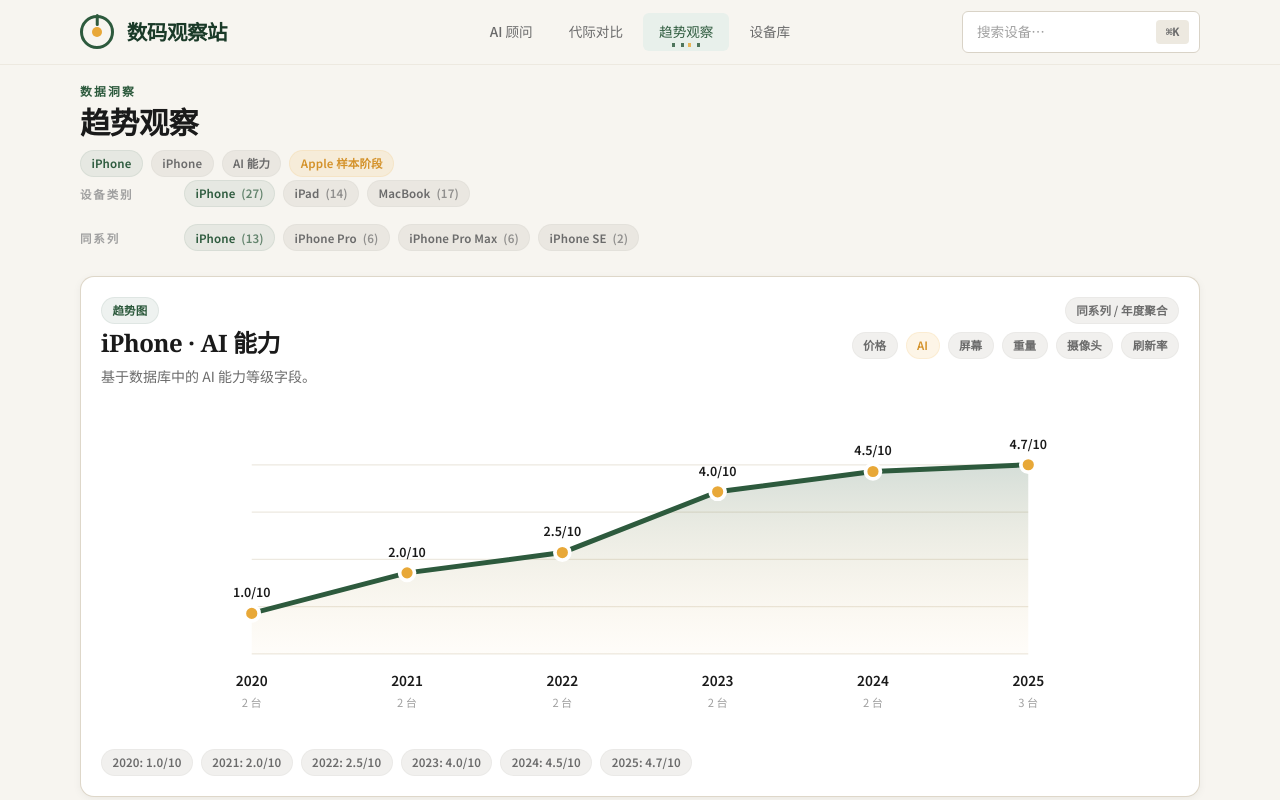
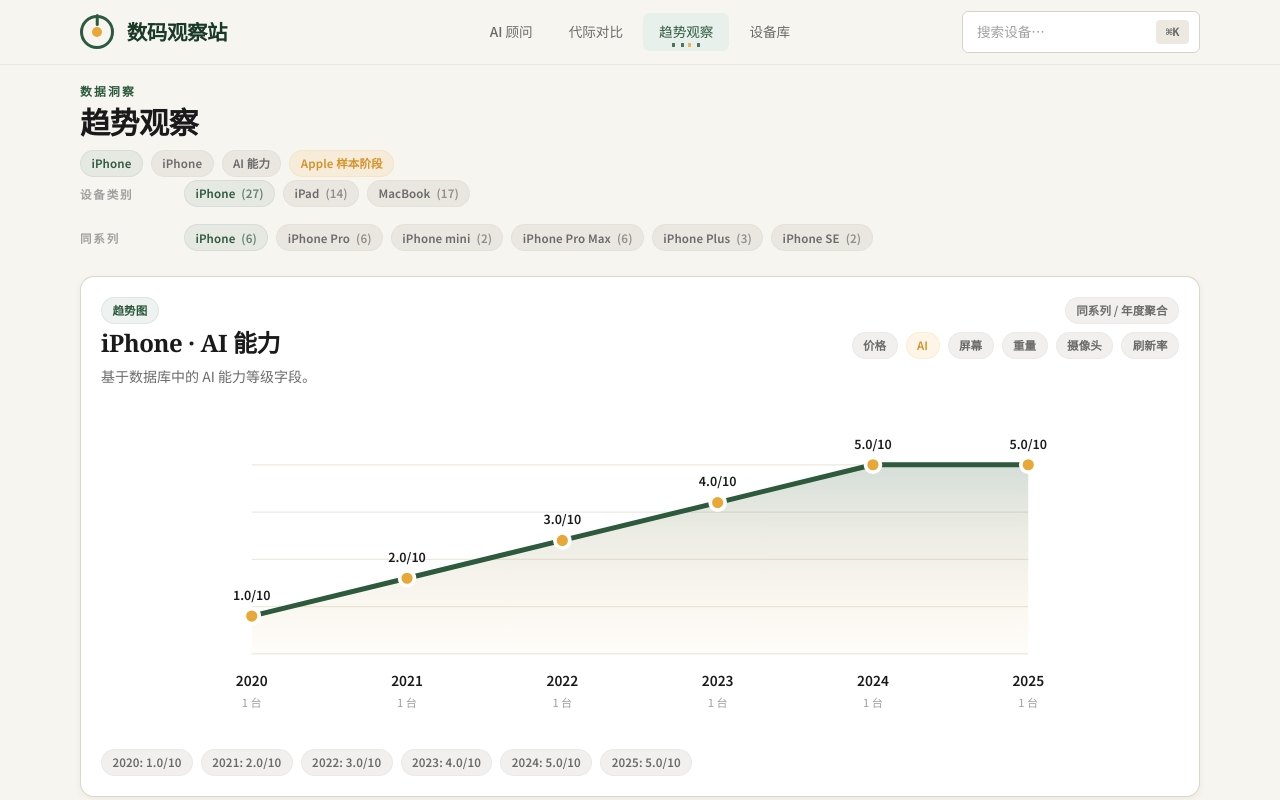
Before and after one commit to LighthouseXy/ai-device-evolution, a Next.js app: page /trends in a window 1280 px wide. Shown: the top 800 px of the page. Built offline with nearby package versions, Linux system fonts and the light colour scheme.

Commit message:
refactor: use precise device comparison groups

```diff
--- a/scripts/validate-device-taxonomy.mjs
+++ b/scripts/validate-device-taxonomy.mjs
@@ -3,11 +3,12 @@
 
 const { devices } = JSON.parse(fs.readFileSync("src/data/apple-devices-db.json", "utf8"));
 const expectedGroups = new Map([
-  ["laptop|MacBook Air|13-inch", ["macbook-air-13-m1-2020", "macbook-air-13-m2-2022", "macbook-air-13-m3-2024", "macbook-air-13-m4-2025", "macbook-air-13-m5-2026"]],
-  ["laptop|MacBook Air|15-inch", ["macbook-air-15-m3-2024", "macbook-air-15-m4-2025", "macbook-air-15-m5-2026"]],
-  ["laptop|MacBook Pro|13-inch", ["macbook-pro-13-m1-2020", "macbook-pro-13-m2-2022"]],
-  ["laptop|MacBook Pro|14-inch", ["macbook-pro-14-m4-2024", "macbook-pro-14-m4-pro-2024", "macbook-pro-14-m5-2025", "macbook-pro-14-m5-pro-2026"]],
-  ["laptop|MacBook Pro|16-inch", ["macbook-pro-16-m2-2023", "macbook-pro-16-m4-2024", "macbook-pro-16-m5-2026"]],
+  ["laptop|MacBook Air|13-inch|base", ["macbook-air-13-m1-2020", "macbook-air-13-m2-2022", "macbook-air-13-m3-2024", "macbook-air-13-m4-2025", "macbook-air-13-m5-2026"]],
+  ["laptop|MacBook Air|15-inch|base", ["macbook-air-15-m3-2024", "macbook-air-15-m4-2025", "macbook-air-15-m5-2026"]],
+  ["laptop|MacBook Pro|13-inch|base", ["macbook-pro-13-m1-2020", "macbook-pro-13-m2-2022"]],
+  ["laptop|MacBook Pro|14-inch|base", ["macbook-pro-14-m4-2024", "macbook-pro-14-m5-2025"]],
+  ["laptop|MacBook Pro|14-inch|pro-max", ["macbook-pro-14-m4-pro-2024", "macbook-pro-14-m5-pro-2026"]],
+  ["laptop|MacBook Pro|16-inch|pro-max", ["macbook-pro-16-m2-2023", "macbook-pro-16-m4-2024", "macbook-pro-16-m5-2026"]],
   ["phone|iPhone|Air", ["iphone-air"]],
   ["phone|iPhone|Plus", ["iphone-14-plus", "iphone-15-plus", "iphone-16-plus"]],
   ["phone|iPhone|Pro Max", ["iphone-12-pro-max", "iphone-13-pro-max", "iphone-14-pro-max", "iphone-15-pro-max", "iphone-16-pro-max", "iphone-17-pro-max"]],
@@ -41,11 +42,17 @@
 assert.equal(new Set(devices.map((device) => device.id)).size, devices.length, "设备 id 必须唯一");
 
 const groups = new Map();
+const devicesById = new Map(devices.map((device) => [device.id, device]));
 for (const device of devices) {
   assert.ok(["phone", "tablet", "laptop"].includes(device.category), `${device.id}: category 非法`);
   assert.ok(device.family, `${device.id}: 缺少 family`);
   assert.ok(device.variant, `${device.id}: 缺少 variant`);
   assert.ok(Number.isInteger(device.generationOrder) && device.generationOrder > 0, `${device.id}: generationOrder 非法`);
+  if (device.category === "laptop") {
+    assert.ok(["base", "pro-max"].includes(device.tier), `${device.id}: laptop tier 非法`);
+  } else {
+    assert.equal(device.tier, undefined, `${device.id}: 非 laptop 不应设置 tier`);
+  }
 
   for (const key of deprecatedSpecKeys) {
     assert.ok(!Object.hasOwn(device.specs, key), `${device.id}: 禁止使用旧字段 ${key}`);
@@ -78,10 +85,35 @@
     }
   }
 
-  const key = `${device.category}|${device.family}|${device.variant}`;
+  const key = [device.category, device.family, device.variant, device.tier].filter(Boolean).join("|");
   const group = groups.get(key) ?? [];
   group.push(device);
   groups.set(key, group);
+}
+
+for (const device of devices) {
+  const magnitude = device.computed?.generationUpgradeMagnitude;
+  if (!magnitude) continue;
+  const comparedTo = magnitude.comparedTo ?? null;
+
+  if (device.generationOrder === 1) {
+    assert.equal(comparedTo, null, `${device.id}: 比较组第一代不应引用前代`);
+    assert.equal(magnitude.value, null, `${device.id}: 比较组第一代升级幅度应为空`);
+    continue;
+  }
+
+  if (magnitude.value === null) {
+    assert.ok(!magnitude.changeSummary?.includes("第一代"), `${device.id}: 后续代际不得标记为第一代`);
+    continue;
+  }
+
+  assert.ok(comparedTo, `${device.id}: 已计算升级幅度但缺少 comparedTo`);
+  const previous = devicesById.get(comparedTo);
+  assert.ok(previous, `${device.id}: comparedTo 设备不存在`);
+  assert.equal(previous.family, device.family, `${device.id}: comparedTo family 不一致`);
+  assert.equal(previous.variant, device.variant, `${device.id}: comparedTo variant 不一致`);
+  assert.equal(previous.tier, device.tier, `${device.id}: comparedTo tier 不一致`);
+  assert.equal(previous.generationOrder, device.generationOrder - 1, `${device.id}: comparedTo 不是直接前代`);
 }
 
 assert.deepEqual(
--- a/src/app/compare/page.tsx
+++ b/src/app/compare/page.tsx
@@ -7,9 +7,9 @@
 import {
   allDevicesFlat,
   categoryLabels,
+  comparisonGroupsFlat,
   formatMaybeCurrency,
-  getDevicesBySeriesFlat,
-  seriesNames,
+  getDevicesByComparisonGroupKeyFlat,
 } from "@/lib/devices-db";
 import {
   formatSignedZhCurrency,
@@ -165,13 +165,13 @@
 }
 
 function buildSeriesOptions() {
-  return seriesNames
-    .map((series) => {
-      const devices = getDevicesBySeriesFlat(series);
+  return comparisonGroupsFlat
+    .map((group) => {
+      const devices = group.devices;
       const latest = devices.at(-1) ?? null;
       return {
-        series,
-        label: series,
+        series: group.key,
+        label: group.label,
         category: latest ? categoryLabels[latest.category] : "Apple",
         count: devices.length,
         latestYear: latest?.releaseYear ?? 0,
@@ -294,11 +294,12 @@
 }) {
   const resolvedSearchParams = await searchParams;
   const seriesOptions = buildSeriesOptions();
-  const defaultSeries = seriesOptions.find((item) => item.series === "iPhone Pro")?.series ?? seriesOptions[0]?.series ?? "";
+  const defaultSeries = seriesOptions.find((item) => item.series === "iPhone::Pro")?.series ?? seriesOptions[0]?.series ?? "";
   const requestedSeries = normalizeSeries(resolvedSearchParams.series);
   const selectedSeries = seriesOptions.some((item) => item.series === requestedSeries) ? requestedSeries : defaultSeries;
+  const selectedSeriesOption = seriesOptions.find((item) => item.series === selectedSeries) ?? null;
   const selectedWindow = normalizeWindow(resolvedSearchParams.window);
-  const seriesDevices = getDevicesBySeriesFlat(selectedSeries);
+  const seriesDevices = getDevicesByComparisonGroupKeyFlat(selectedSeries);
   const visibleDevices =
     selectedWindow === "all"
       ? seriesDevices
@@ -309,7 +310,7 @@
   const previous = seriesDevices.at(-2) ?? null;
   const category = latest?.category ?? "phone";
   const analysis = runFallbackAnalysis({
-    seriesName: selectedSeries || "Apple",
+    seriesName: selectedSeriesOption?.label ?? "Apple",
     category,
     categoryLabel: categoryLabels[category],
     devices: seriesDevices,
--- a/src/app/devices/[id]/page.tsx
+++ b/src/app/devices/[id]/page.tsx
@@ -3,7 +3,8 @@
   allDevicesFlat,
   categoryLabels,
   formatMaybeCurrency,
-  getDevicesBySeriesFlat,
+  getDevicesByComparisonGroupFlat,
+  getComparisonGroupLabelFlat,
 } from "@/lib/devices-db";
 import DeviceSeriesTrendExplorer from "@/components/DeviceSeriesTrendExplorer";
 import PageHeader from "@/components/layout/PageHeader";
@@ -87,7 +88,8 @@
     notFound();
   }
 
-  const seriesDevices = getDevicesBySeriesFlat(device.series);
+  const seriesDevices = getDevicesByComparisonGroupFlat(device.family, device.variant, device.tier);
+  const comparisonGroupLabel = getComparisonGroupLabelFlat(device.family, device.variant, device.tier);
   const currentIndex = seriesDevices.findIndex((item) => item.id === device.id);
   const performanceRows = buildRows(device, [
     ["芯片", "chip"],
@@ -146,7 +148,7 @@
         meta={
           <>
             <span className="tag tag-green">{device.releaseYear}</span>
-            <span className="tag tag-neutral">{device.series}</span>
+            <span className="tag tag-neutral">{comparisonGroupLabel}</span>
             <span className="tag tag-amber">{formatMaybeCurrency(device.launchPrice)}</span>
           </>
         }
@@ -160,7 +162,7 @@
                 <div className="grid gap-4">
                   <div className="flex flex-wrap items-center gap-2">
                     <span className="tag tag-green w-fit">{device.brand}</span>
-                    <span className="tag tag-neutral">{device.series}</span>
+                    <span className="tag tag-neutral">{comparisonGroupLabel}</span>
                     <span className="tag tag-amber">
                       {currentIndex >= 0 ? `第 ${currentIndex + 1} 代 / 共 ${seriesDevices.length} 代` : `${seriesDevices.length} 代样本`}
                     </span>
@@ -168,7 +170,7 @@
                   <div className="grid gap-2">
                     <h2 className="text-2xl leading-tight text-[var(--text-strong)]">{device.model}</h2>
                     <p className="text-sm leading-7 text-[var(--text-muted)]">
-                      {device.series} · {categoryLabels[device.category]} · {device.releaseYear}
+                      {comparisonGroupLabel} · {categoryLabels[device.category]} · {device.releaseYear}
                     </p>
                   </div>
                 </div>
@@ -202,7 +204,7 @@
                   <div className="text-xs font-semibold uppercase tracking-[0.16em] text-[var(--text-soft)]">数据口径</div>
                   <p className="mt-2 text-sm leading-7 text-[var(--text-muted)]">
                     该页面优先展示本地数据库中已收录字段，数组或布尔型字段会按实际值展开，缺失项保留“待补充”。
-                    参数图仅使用真实同系列样本，不引入原型假统计数字。
+                    参数图仅使用同一产品族、款式与芯片档位的真实样本，不引入原型假统计数字。
                   </p>
                 </div>
               </div>
--- a/src/app/trends/page.tsx
+++ b/src/app/trends/page.tsx
@@ -5,8 +5,8 @@
   categoryNames,
   deviceCountByCategory,
   formatMaybeCurrency,
-  getDevicesBySeriesFlat,
-  getSeriesByCategoryFlat,
+  getComparisonGroupsByCategoryFlat,
+  getDevicesByComparisonGroupKeyFlat,
 } from "@/lib/devices-db";
 import {
   formatSignedZhNumber,
@@ -265,11 +265,15 @@
   const selectedMetricKey = normalizeMetric(resolvedSearchParams.metric);
   const metric = metrics.find((item) => item.key === selectedMetricKey) ?? metrics[0];
 
-  const seriesOptions = getSeriesByCategoryFlat(selectedCategory).filter(
-    (series) => getDevicesBySeriesFlat(series).length >= 2,
+  const seriesOptions = getComparisonGroupsByCategoryFlat(selectedCategory).filter(
+    (group) => group.devices.length >= 2,
   );
-  const selectedSeries = normalizeSeries(resolvedSearchParams.series, seriesOptions);
-  const seriesDevices = getDevicesBySeriesFlat(selectedSeries);
+  const selectedSeries = normalizeSeries(
+    resolvedSearchParams.series,
+    seriesOptions.map((group) => group.key),
+  );
+  const selectedSeriesOption = seriesOptions.find((group) => group.key === selectedSeries) ?? null;
+  const seriesDevices = getDevicesByComparisonGroupKeyFlat(selectedSeries);
   const yearTrend = buildYearTrend(seriesDevices, metric);
   const firstPoint = yearTrend[0]?.value ?? null;
   const lastPoint = yearTrend.at(-1)?.value ?? null;
@@ -299,7 +303,7 @@
         meta={
           <>
             <span className="tag tag-green">{categoryLabels[selectedCategory]}</span>
-            <span className="tag tag-neutral">{selectedSeries}</span>
+            <span className="tag tag-neutral">{selectedSeriesOption?.label ?? "待补充"}</span>
             <span className="tag tag-neutral">{metric.label}</span>
             <span className="tag tag-amber">Apple 样本阶段</span>
           </>
@@ -315,7 +319,7 @@
               {categoryOptions.map((item) => {
                 const params = new URLSearchParams();
                 params.set("category", item.key);
-                params.set("series", getSeriesByCategoryFlat(item.key)[0] ?? "");
+                params.set("series", getComparisonGroupsByCategoryFlat(item.key).find((group) => group.devices.length >= 2)?.key ?? "");
                 params.set("metric", selectedMetricKey);
                 const active = item.key === selectedCategory;
 
@@ -337,23 +341,23 @@
           <div className="filter-row">
             <div className="filter-heading">同系列</div>
             <div className="filter-pills">
-              {seriesOptions.map((series) => {
+              {seriesOptions.map((group) => {
                 const params = new URLSearchParams({
                   category: selectedCategory,
-                  series,
+                  series: group.key,
                   metric: selectedMetricKey,
                 });
-                const active = series === selectedSeries;
+                const active = group.key === selectedSeries;
 
                 return (
                   <Link
-                    key={series}
+                    key={group.key}
                     href={`/trends?${params.toString()}`}
                     className={`tag ${active ? "tag-green" : "tag-neutral"}`}
                     aria-current={active ? "page" : undefined}
                   >
-                    {series}
-                    <span className="opacity-70">({getDevicesBySeriesFlat(series).length})</span>
+                    {group.label}
+                    <span className="opacity-70">({group.devices.length})</span>
                   </Link>
                 );
               })}
@@ -364,7 +368,12 @@
 
       <section className="section pt-0">
         <div className="section-inner mx-auto grid max-w-6xl gap-5">
-          <TrendChart points={yearTrend} metric={metric} category={selectedCategory} series={selectedSeries} />
+          <TrendChart
+            points={yearTrend}
+            metric={metric}
+            category={selectedCategory}
+            series={selectedSeriesOption?.label ?? "Apple"}
+          />
 
           <div className="grid gap-4 sm:grid-cols-2 xl:grid-cols-4">
               <TrendCard
--- a/src/components/DeviceSeriesTrendExplorer.tsx
+++ b/src/components/DeviceSeriesTrendExplorer.tsx
@@ -165,7 +165,7 @@
       <div className="min-w-0 max-w-full rounded-[1.75rem] border border-[rgba(221,213,199,0.78)] bg-white p-4 sm:p-5">
         <div className="mb-3 flex min-w-0 flex-wrap items-start justify-between gap-4">
           <div className="grid min-w-0 gap-1">
-            <span className="tag tag-green w-fit">同系列趋势</span>
+            <span className="tag tag-green w-fit">同组趋势</span>
             <h3 className="text-2xl font-semibold text-[var(--text-strong)]">{metric.label} · 代际变化</h3>
             <span className="tag tag-neutral w-fit">{yearRange}</span>
           </div>
@@ -200,7 +200,7 @@
         {hasEnoughData ? (
           <div className="max-w-full overflow-x-auto overscroll-x-contain pb-1 [touch-action:pan-x] [-webkit-overflow-scrolling:touch]">
             <svg
-              aria-label={`${metric.label} 同系列折线图`}
+              aria-label={`${metric.label} 同组折线图`}
               className="block h-[250px] w-full min-w-[680px] lg:min-w-0"
               role="img"
               viewBox={`0 0 ${width} ${height}`}
--- a/src/lib/devices-db.ts
+++ b/src/lib/devices-db.ts
@@ -108,6 +108,7 @@
   series: string;
   family: string;
   variant: string;
+  tier?: string;
   modelName: string;
   generation: string;
   generationOrder: number;
@@ -262,6 +263,7 @@
     series: db.series,
     family: db.family,
     variant: db.variant,
+    tier: db.tier,
     model: db.modelName,
     generation: db.generation,
     generationOrder: db.generationOrder,
@@ -295,11 +297,12 @@
   ]),
 );
 
-export const getComparisonGroupKey = (family: string, variant: string) => `${family}::${variant}`;
+export const getComparisonGroupKey = (family: string, variant: string, tier?: string) =>
+  [family, variant, tier].filter(Boolean).join("::");
 
 const devicesByComparisonGroupFlat = new Map<string, FlattenedDevice[]>();
 for (const device of allDevicesFlat) {
-  const key = getComparisonGroupKey(device.family, device.variant);
+  const key = getComparisonGroupKey(device.family, device.variant, device.tier);
   const group = devicesByComparisonGroupFlat.get(key) ?? [];
   group.push(device);
   devicesByComparisonGroupFlat.set(key, group);
@@ -307,6 +310,39 @@
 for (const group of devicesByComparisonGroupFlat.values()) {
   group.sort((left, right) => left.generationOrder - right.generationOrder);
 }
+
+const tieredComparisonGroups = new Set(
+  allDevicesFlat
+    .filter((device) =>
+      allDevicesFlat.some(
+        (other) =>
+          other.family === device.family &&
+          other.variant === device.variant &&
+          other.tier !== device.tier,
+      ),
+    )
+    .map((device) => `${device.family}::${device.variant}`),
+);
+
+/** 生成面向用户的比较组名称；芯片档位只作为必要的附加维度，不混入产品族。 */
+export function getComparisonGroupLabelFlat(family: string, variant: string, tier?: string) {
+  const baseLabel = variant === "standard" ? family : `${family} ${variant}`;
+  if (!tieredComparisonGroups.has(`${family}::${variant}`)) return baseLabel;
+  return `${baseLabel} · ${tier === "pro-max" ? "Pro/Max 芯片" : "标准芯片"}`;
+}
+
+export const comparisonGroupsFlat = Array.from(devicesByComparisonGroupFlat, ([key, devices]) => {
+  const first = devices[0];
+  return {
+    key,
+    category: first.category,
+    family: first.family,
+    variant: first.variant,
+    tier: first.tier,
+    label: getComparisonGroupLabelFlat(first.family, first.variant, first.tier),
+    devices,
+  };
+});
 
 const seriesByCategoryFlat = new Map<DeviceCategory, string[]>(
   categoryNames.map((category) => [
@@ -331,9 +367,15 @@
 /** 展平版 getDevicesBySeries */
 export const getDevicesBySeriesFlat = (series: string) => devicesBySeriesFlat.get(series) ?? [];
 
-/** 严格同型号比较：产品族和款式必须同时匹配。 */
-export const getDevicesByComparisonGroupFlat = (family: string, variant: string) =>
-  devicesByComparisonGroupFlat.get(getComparisonGroupKey(family, variant)) ?? [];
+/** 严格同型号比较：产品族、款式和必要的芯片档位必须同时匹配。 */
+export const getDevicesByComparisonGroupFlat = (family: string, variant: string, tier?: string) =>
+  devicesByComparisonGroupFlat.get(getComparisonGroupKey(family, variant, tier)) ?? [];
+
+export const getDevicesByComparisonGroupKeyFlat = (key: string) =>
+  devicesByComparisonGroupFlat.get(key) ?? [];
+
+export const getComparisonGroupsByCategoryFlat = (category: DeviceCategory) =>
+  comparisonGroupsFlat.filter((group) => group.category === category);
 
 /** 展平版 getSeriesByCategory */
 export const getSeriesByCategoryFlat = (category: DeviceCategory) => seriesByCategoryFlat.get(category) ?? [];
```
Also changed, not shown: src/data/apple-devices-db.json.
